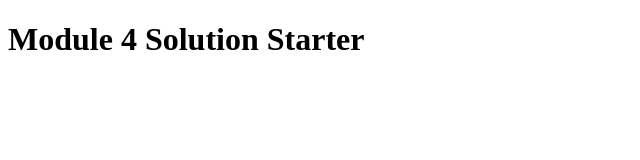
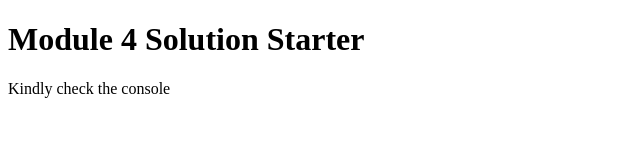
Before and after one commit to Loyola-daniel-duke/module4, a plain HTML site: page index.html in a window 1280 px wide. Shown: the whole page, without its empty margins (0-640 px from the left). Drawn offline with Linux system fonts and the light colour scheme.

Commit message:
Update index.html

```diff
--- a/index.html
+++ b/index.html
@@ -9,5 +9,6 @@
 </head>
 <body>
   <h1>Module 4 Solution Starter</h1>
+  <p>Kindly check the console </p>
 </body>
 </html>
```
